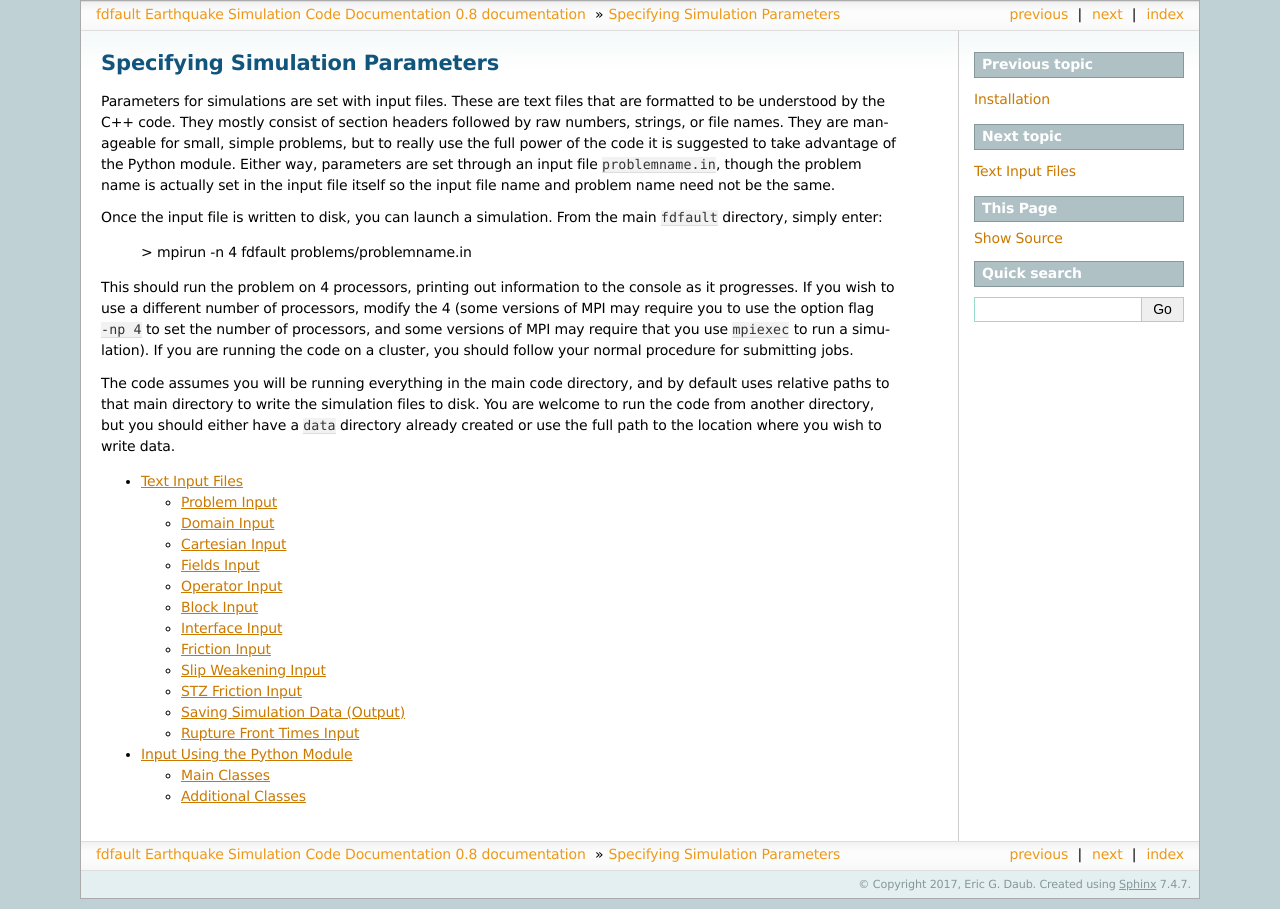
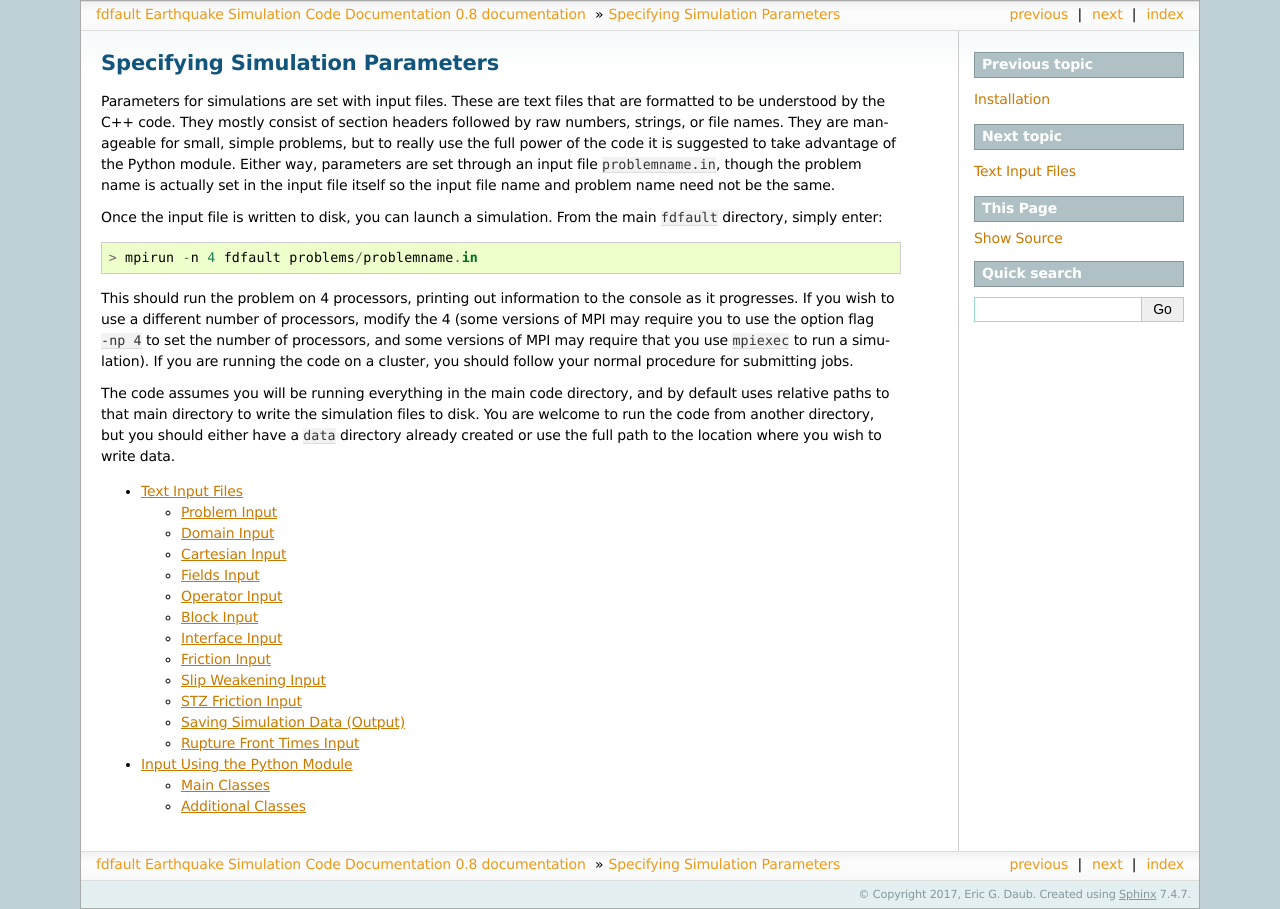
Before and after one commit to edaub/fdfault, a Sphinx documentation site: the page built from docs/input/input.rst, in a window 1280 px wide. Built offline with Sphinx 7.4.7, drawn with Linux system fonts in a browser that asks for light colours.

```diff
--- a/docs/input/input.rst
+++ b/docs/input/input.rst
@@ -6,7 +6,7 @@
 
 Parameters for simulations are set with input files. These are text files that are formatted to be understood by the C++ code. They mostly consist of section headers followed by raw numbers, strings, or file names. They are manageable for small, simple problems, but to really use the full power of the code it is suggested to take advantage of the Python module. Either way, parameters are set through an input file ``problemname.in``, though the problem name is actually set in the input file itself so the input file name and problem name need not be the same.
 
-Once the input file is written to disk, you can launch a simulation. From the main ``fdfault`` directory, simply enter:
+Once the input file is written to disk, you can launch a simulation. From the main ``fdfault`` directory, simply enter: ::
 
     > mpirun -n 4 fdfault problems/problemname.in
 
```
